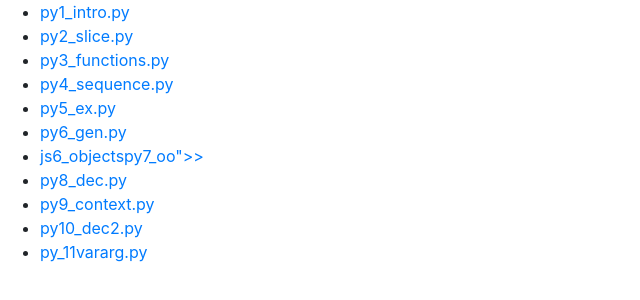
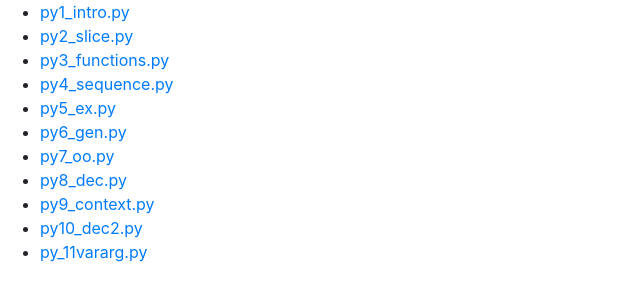
Before and after one commit to w8s-class/CS1520-Class-Information, a website: page docs/examples/python/index.html in a window 1280 px wide. Shown: the whole page, without its empty margins (0-640 px from the left). Drawn offline with nearby package versions, Linux system fonts and the light colour scheme.

```diff
--- a/docs/examples/python/index.html
+++ b/docs/examples/python/index.html
@@ -13,7 +13,7 @@
         <li><a href="py4_sequence.py">py4_sequence.py</a></li>
         <li><a href="py5_ex.py">py5_ex.py</a></li>
         <li><a href="py6_gen.py">py6_gen.py</a></li>
-        <li><a href="py7_oo">js6_objectspy7_oo">></li>
+        <li><a href="py7_oo.py">py7_oo.py</li>
         <li><a href="py8_dec.py">py8_dec.py</a></li>
         <li><a href="py9_context.py">py9_context.py</a></li>
         <li><a href="py10_dec2.py">py10_dec2.py</a></li>
```
Also changed, not shown: README.md.
